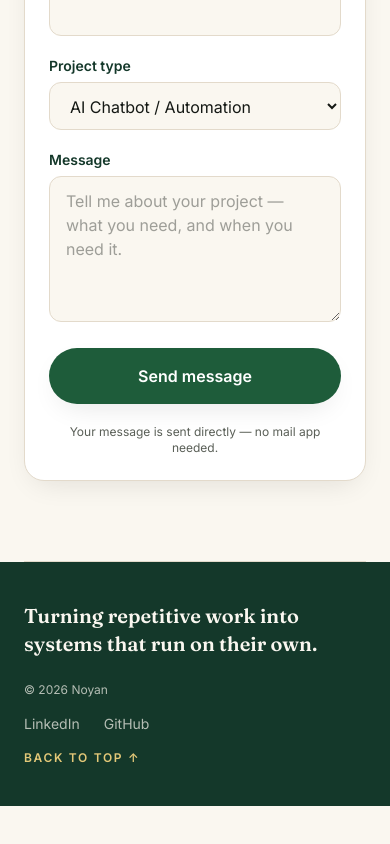
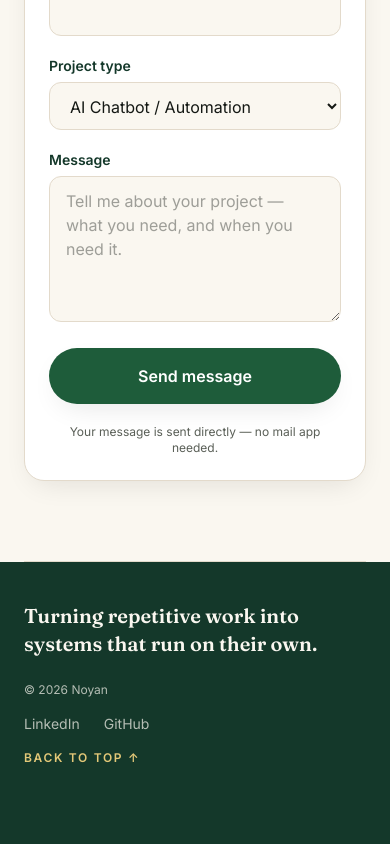
Before and after one commit to FindNoyan/noyan-portfolio, a React (Vite) app: page / in a window 390 px wide. Shown: the part 6435-7279 px from the top of the page. Before the commit the page ends 7241 px from the top, so only its background shows below. Built offline with nearby package versions, Linux system fonts and the light colour scheme.

Commit message:
Add mobile bottom padding to footer so form note clears fixed chat button

```diff
--- a/src/components/Footer.jsx
+++ b/src/components/Footer.jsx
@@ -22,7 +22,7 @@ export default function Footer() {
         </div>
       </div>
       <footer className="bg-forest">
-      <Reveal className="mx-auto max-w-6xl px-6 py-10 sm:py-12">
+      <Reveal className="mx-auto max-w-6xl px-6 py-10 pb-24 sm:py-12 sm:pb-12">
         <p className="font-display text-xl font-semibold text-base sm:text-2xl">
           {footer.line}
         </p>
```
